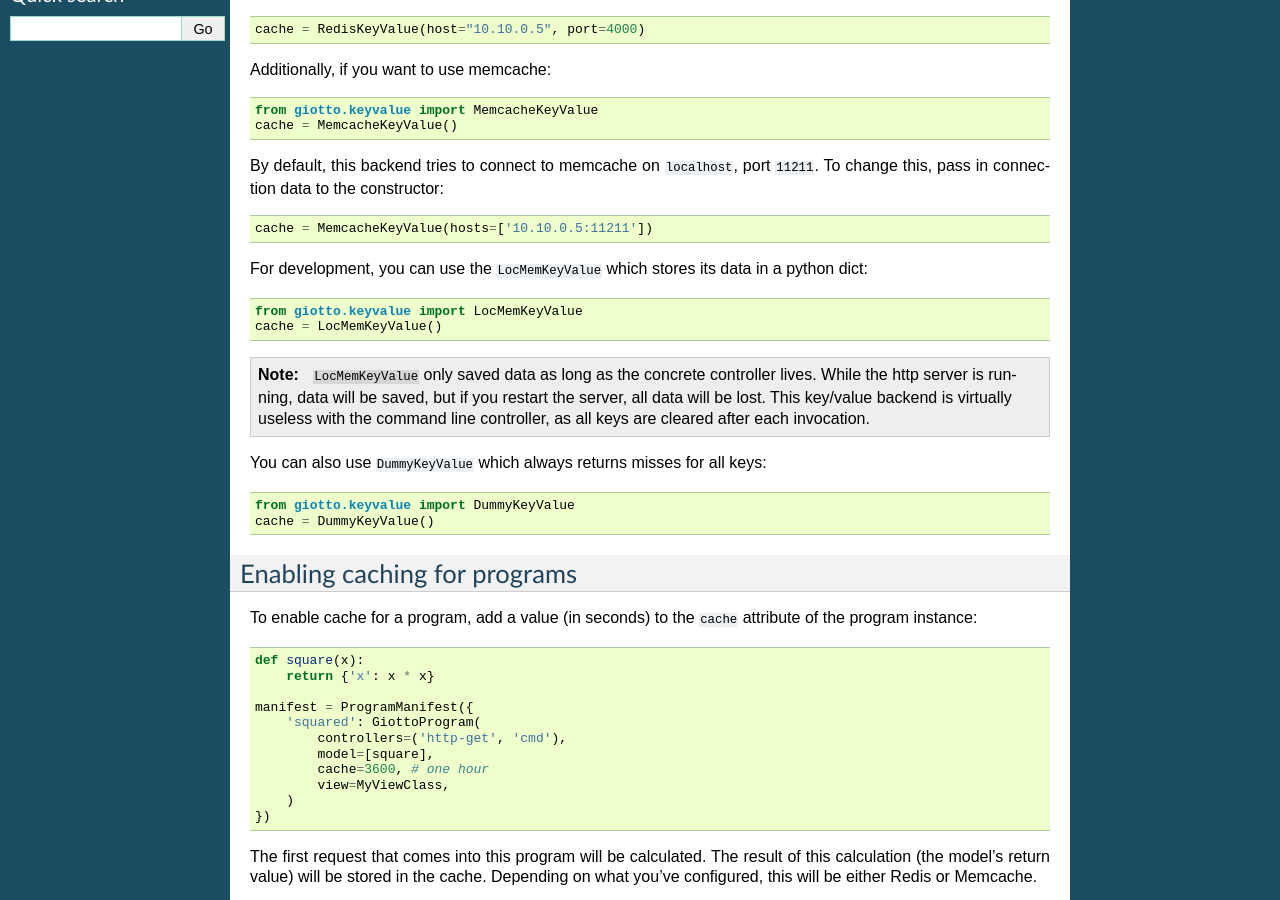
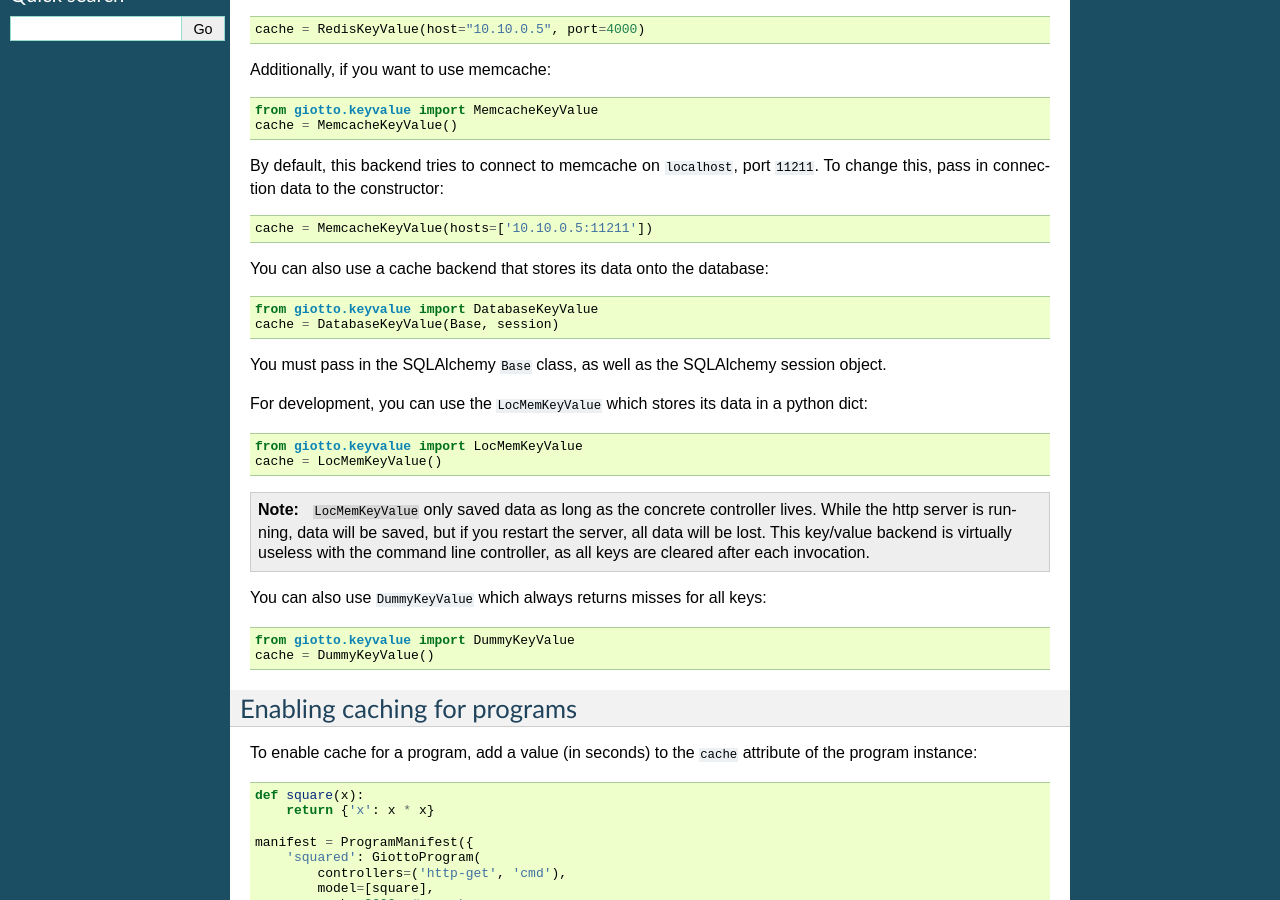
Before and after one commit to priestc/giotto, a Sphinx documentation site: the page built from docs/cache.rst, in a window 1280 px wide and 900 px high, scrolled down 348 px. Built offline with Sphinx 7.4.7, drawn with Linux system fonts in a browser that asks for light colours; pages that are not in the unit, such as notebooks, are missing from menus.

Commit message:
added DatabaseKeyValue to the cache docs

```diff
--- a/docs/cache.rst
+++ b/docs/cache.rst
@@ -28,6 +28,13 @@ By default, this backend tries to connect to memcache on ``localhost``, port ``1
 To change this, pass in connection data to the constructor::
 
     cache = MemcacheKeyValue(hosts=['10.10.0.5:11211'])
+
+You can also use a cache backend that stores its data onto the database::
+
+    from giotto.keyvalue import DatabaseKeyValue
+    cache = DatabaseKeyValue(Base, session)
+
+You must pass in the SQLAlchemy ``Base`` class, as well as the SQLAlchemy session object.
 
 For development, you can use the ``LocMemKeyValue`` which stores its data in a python dict::
 
```
